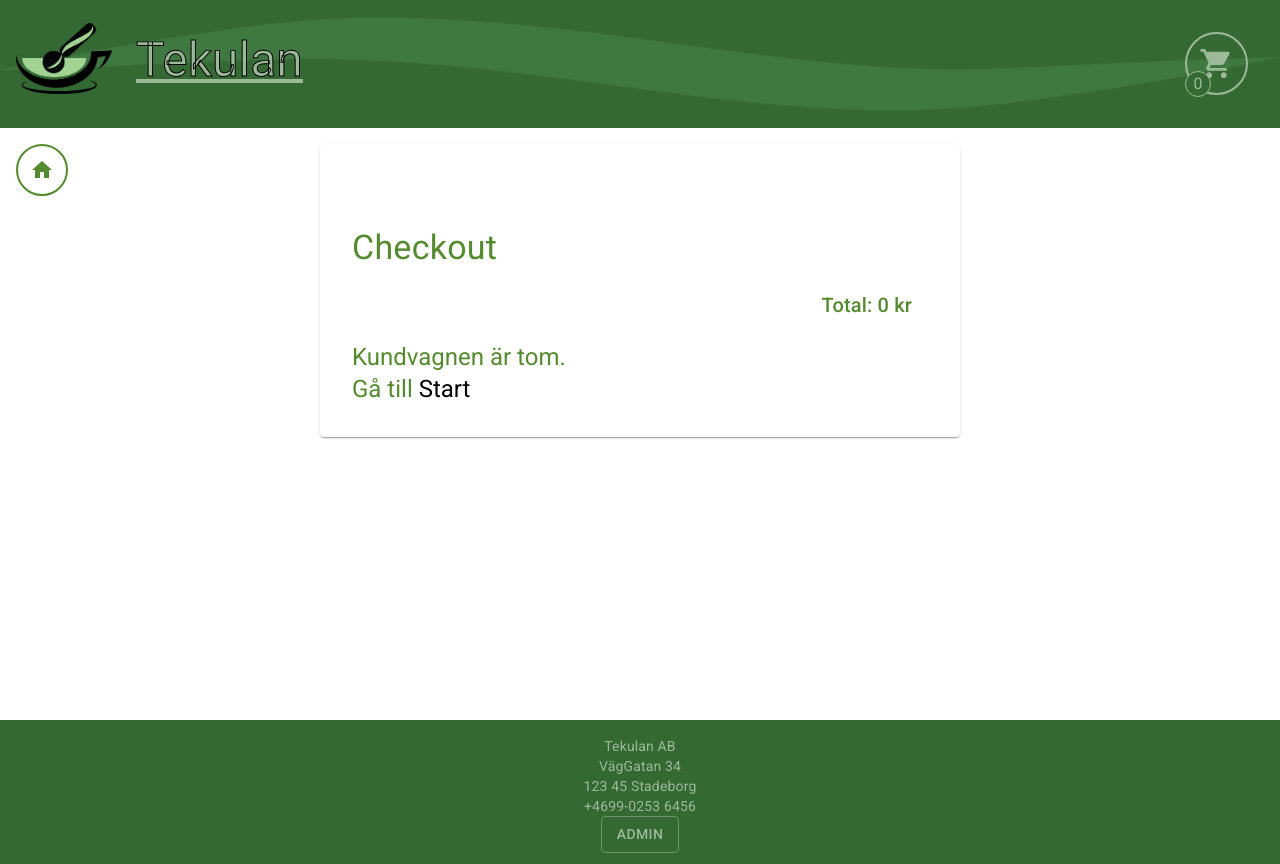
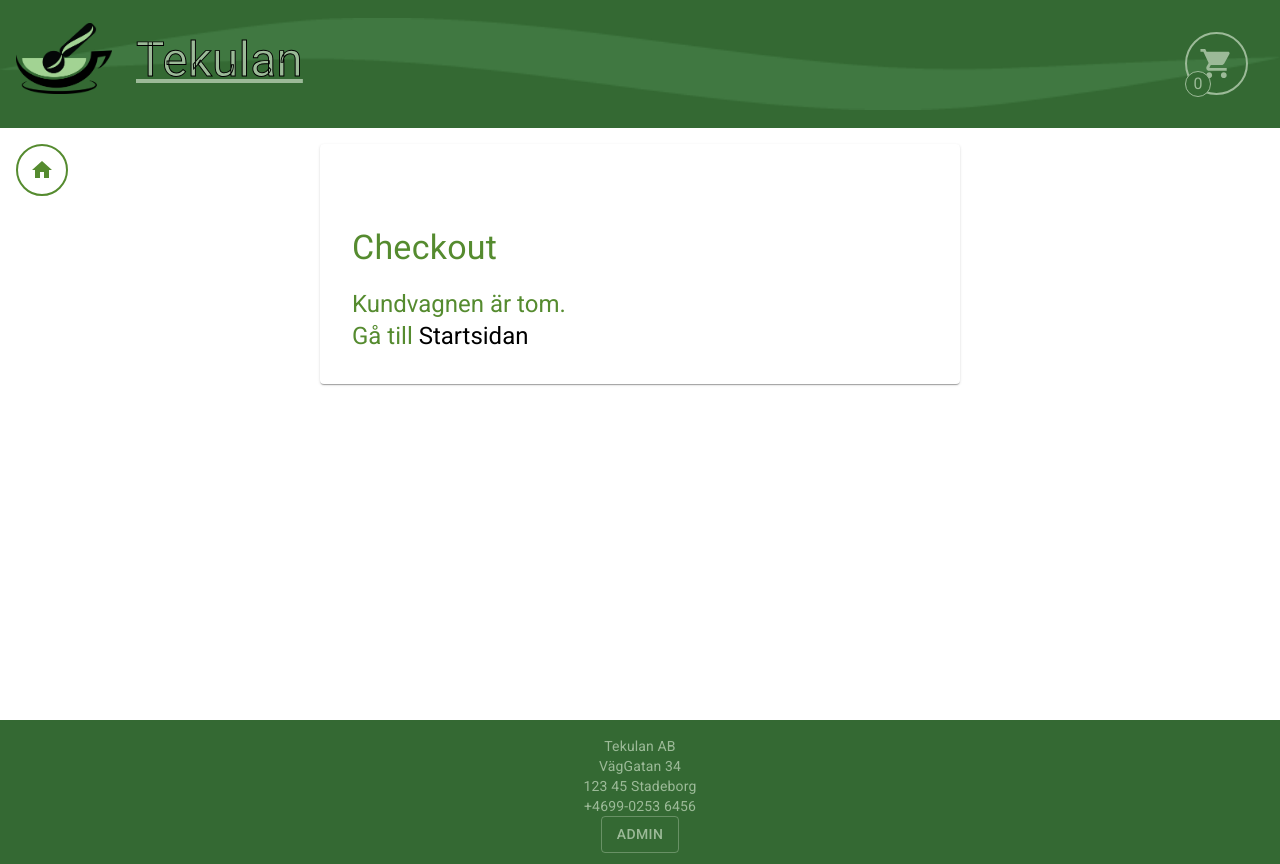
Before and after one commit to Anne-Lie-Back/react-webshop, a React (Create React App) app: page /react-webshop/checkout in a window 1280 px wide. Built offline with nearby package versions, Linux system fonts and the light colour scheme.

Commit message:
removed shoppingcart also when cart is empty

```diff
--- a/src/components/checkout/CheckOut.tsx
+++ b/src/components/checkout/CheckOut.tsx
@@ -116,16 +116,19 @@ export default class CheckOut extends React.Component<Props, State>{
                                         <Typography color="primary" variant="h4" style={{marginTop:"1.5em"}}>
                                             Checkout
                                         </Typography>
-                                        <ShoppingCart/>
                                         {this.props.cartState.cartList.length > 0 ?
+                                        <div>
+                                            <ShoppingCart/>
                                             <AddressForm
                                                 customerInfo={this.state.customerInfo}
                                                 onSubmit={this.onAddressFormSubmit}
                                             />
+                                        </div>
                                         :
                                         <div>
+                                            <br></br>
                                             <Typography variant="h5" color="primary">Kundvagnen är tom.</Typography>
-                                            <Typography variant="h5" color="primary">Gå till <Link to="/" style={{textDecoration: 'none', color: 'black'}}>Start</Link></Typography>
+                                            <Typography variant="h5" color="primary">Gå till <Link to="/" style={{textDecoration: 'none', color: 'black'}}>Startsidan</Link></Typography>
                                         </div>
                                         }
                                 </Card>
```
